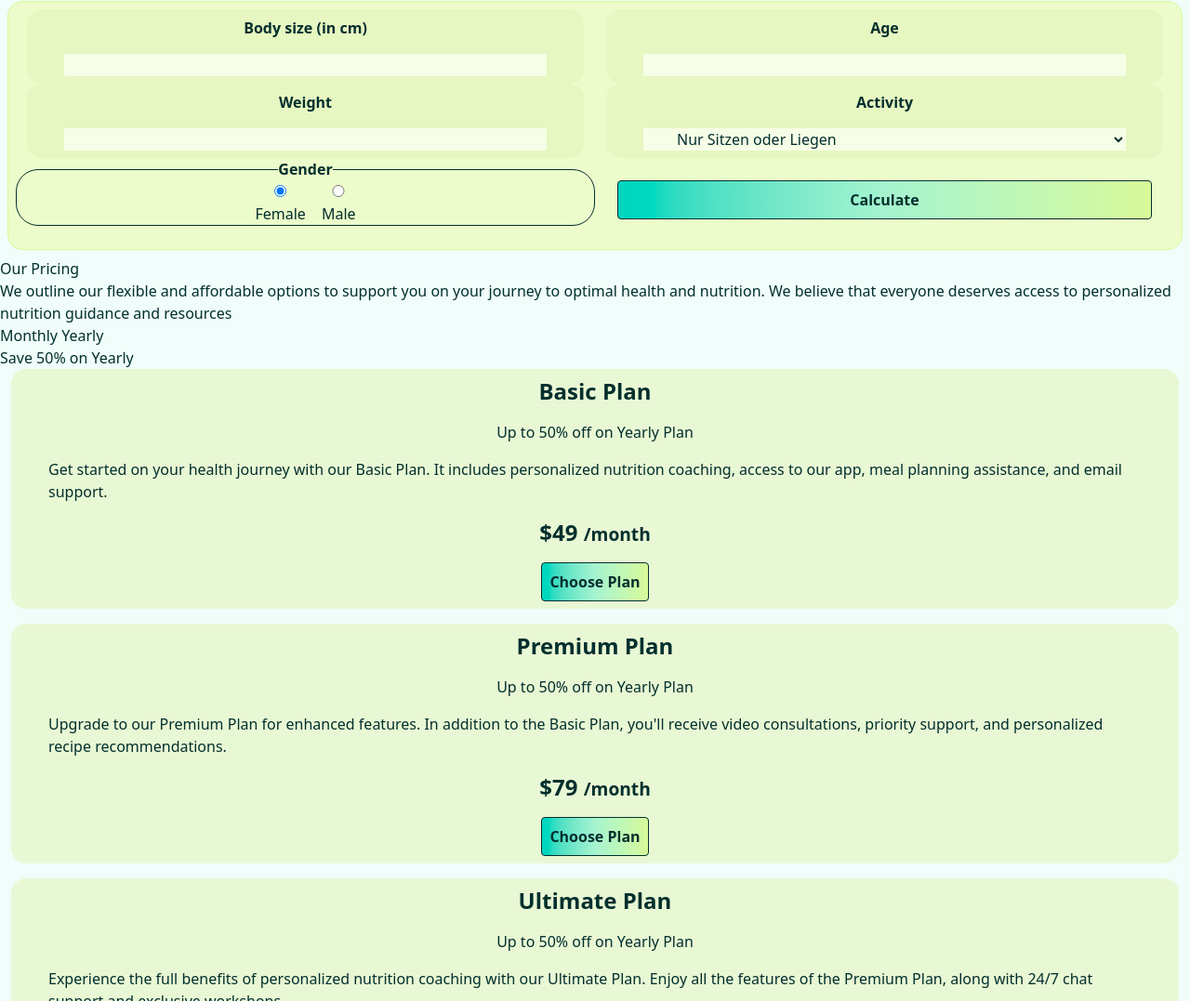
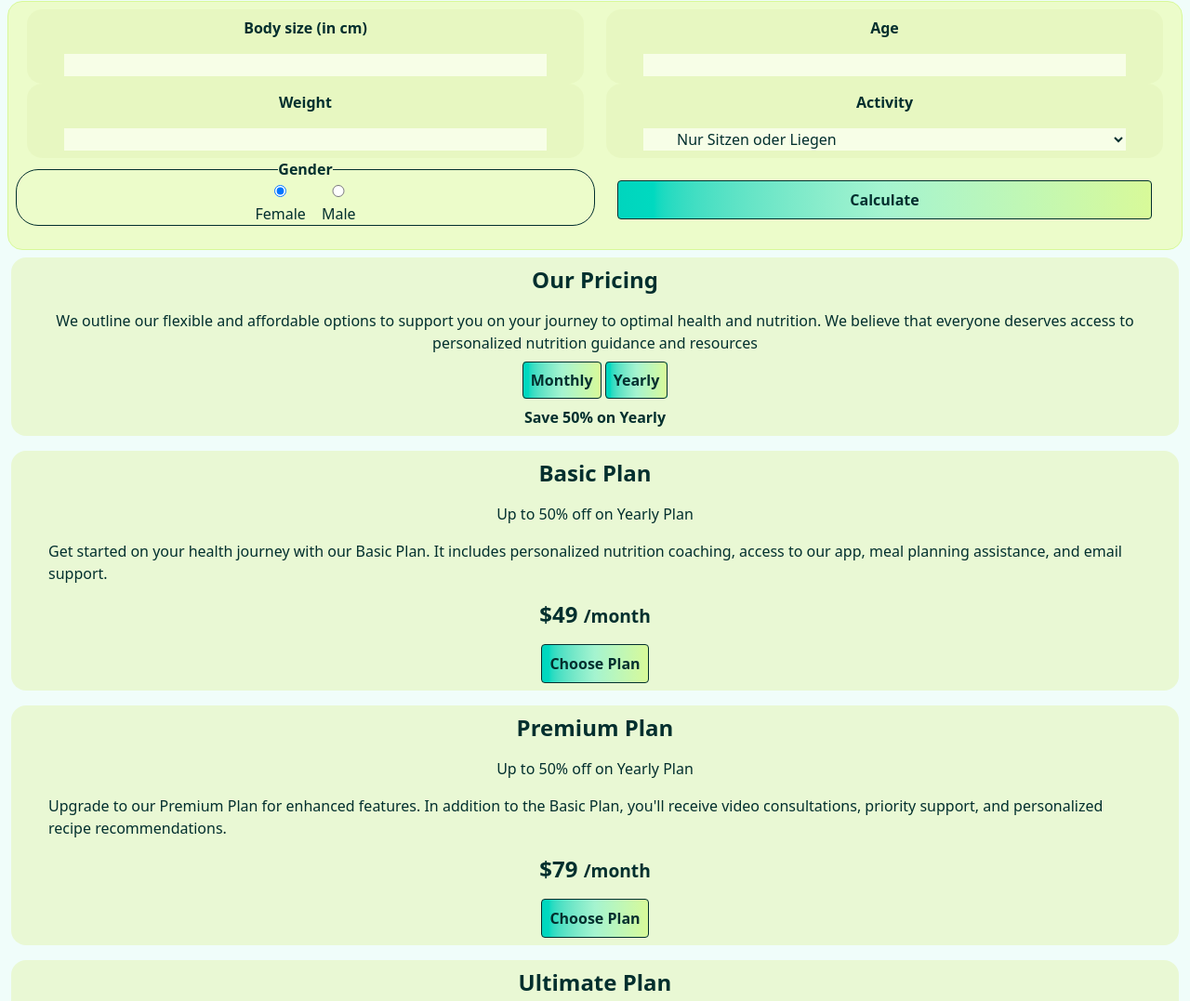
Before and after one commit to realmaxv/sc-healthy, a website built with Vite: page index.html in a window 1280 px wide. Shown: the part 1860-2937 px from the top of the page at 93% size. Built offline with nearby package versions, Linux system fonts and the light colour scheme; no server answers; files whose address does not match are found by name.

Commit message:
tailwindcss is awesome

```diff
--- a/index.html
+++ b/index.html
@@ -289,19 +289,23 @@
         <div id="calculator-output"></div>
       </section>
       <section>
-        <div class="headline">
-          <h2>Our Pricing</h2>
-          <p>
+        <div class="headline card-item mb-4 text-center">
+          <h2 class="text-2xl font-bold">Our Pricing</h2>
+          <p class="font-light">
             We outline our flexible and affordable options to support you on
             your journey to optimal health and nutrition. We believe that
             everyone deserves access to personalized nutrition guidance and
             resources
           </p>
           <div class="header-buttons" id="btns">
-            <a href="#" class="single-heaeder-btn" id="monthly">Monthly</a>
-            <a href="#" class="single-heaeder-btn" id="yearly">Yearly</a>
+            <a href="#" class="single-heaeder-btn plan-btn" id="monthly"
+              >Monthly</a
+            >
+            <a href="#" class="single-heaeder-btn plan-btn" id="yearly"
+              >Yearly</a
+            >
           </div>
-          <p>Save 50% on Yearly</p>
+          <p class="font-semibold">Save 50% on Yearly</p>
         </div>
         <div class="plans">
           <article class="single-plan card-item mb-4">
```
